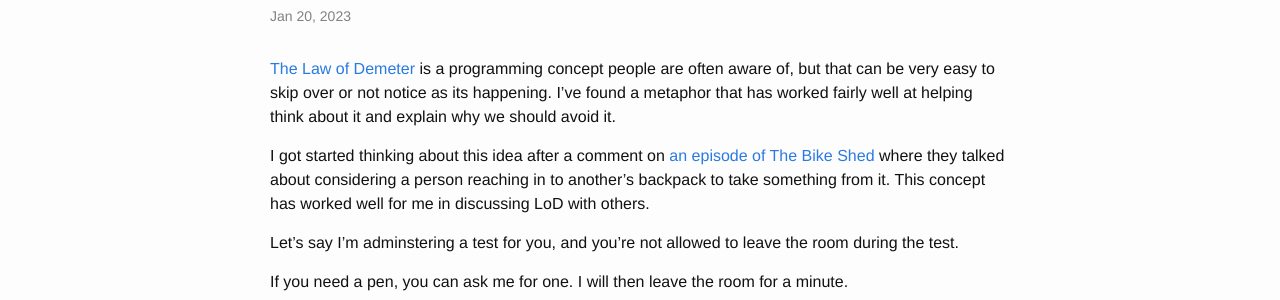
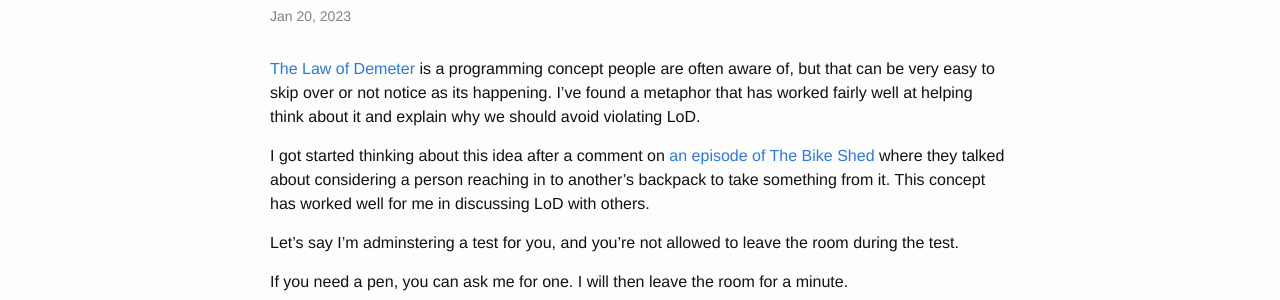
Before and after one commit to chriswarren/chriswarren.github.io, a Jekyll site: the page built from _posts/2023-01-20-law-of-demeter.md, in a window 1280 px wide. Shown: the part 143-443 px from the top of the page. Built offline with Jekyll 4.4.1, drawn with Linux system fonts in a browser that asks for light colours.

Commit message:
add some clarity about what we're avoiding

```diff
--- a/_posts/2023-01-20-law-of-demeter.md
+++ b/_posts/2023-01-20-law-of-demeter.md
@@ -4,7 +4,7 @@ title: How I Think About The Law of Demeter
 categories: programming
 ---
 
-[The Law of Demeter](https://en.wikipedia.org/wiki/Law_of_Demeter) is a programming concept people are often aware of, but that can be very easy to skip over or not notice as its happening. I've found a metaphor that has worked fairly well at helping think about it and explain why we should avoid it.
+[The Law of Demeter](https://en.wikipedia.org/wiki/Law_of_Demeter) is a programming concept people are often aware of, but that can be very easy to skip over or not notice as its happening. I've found a metaphor that has worked fairly well at helping think about it and explain why we should avoid violating LoD.
 
 I got started thinking about this idea after a comment on [an episode of The Bike Shed](https://www.bikeshed.fm/353) where they talked about considering a person reaching in to another's backpack to take something from it. This concept has worked well for me in discussing LoD with others.
 
```
